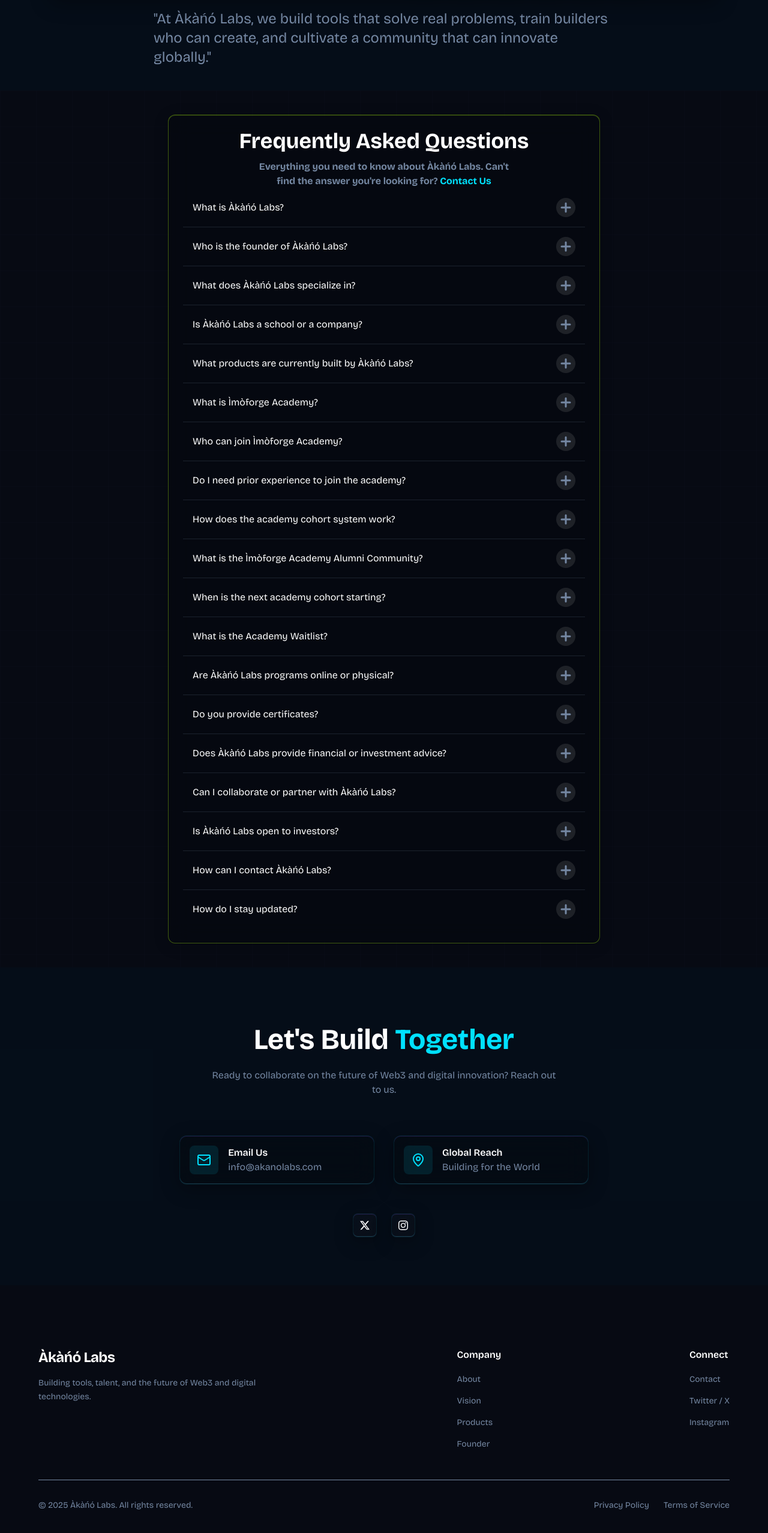
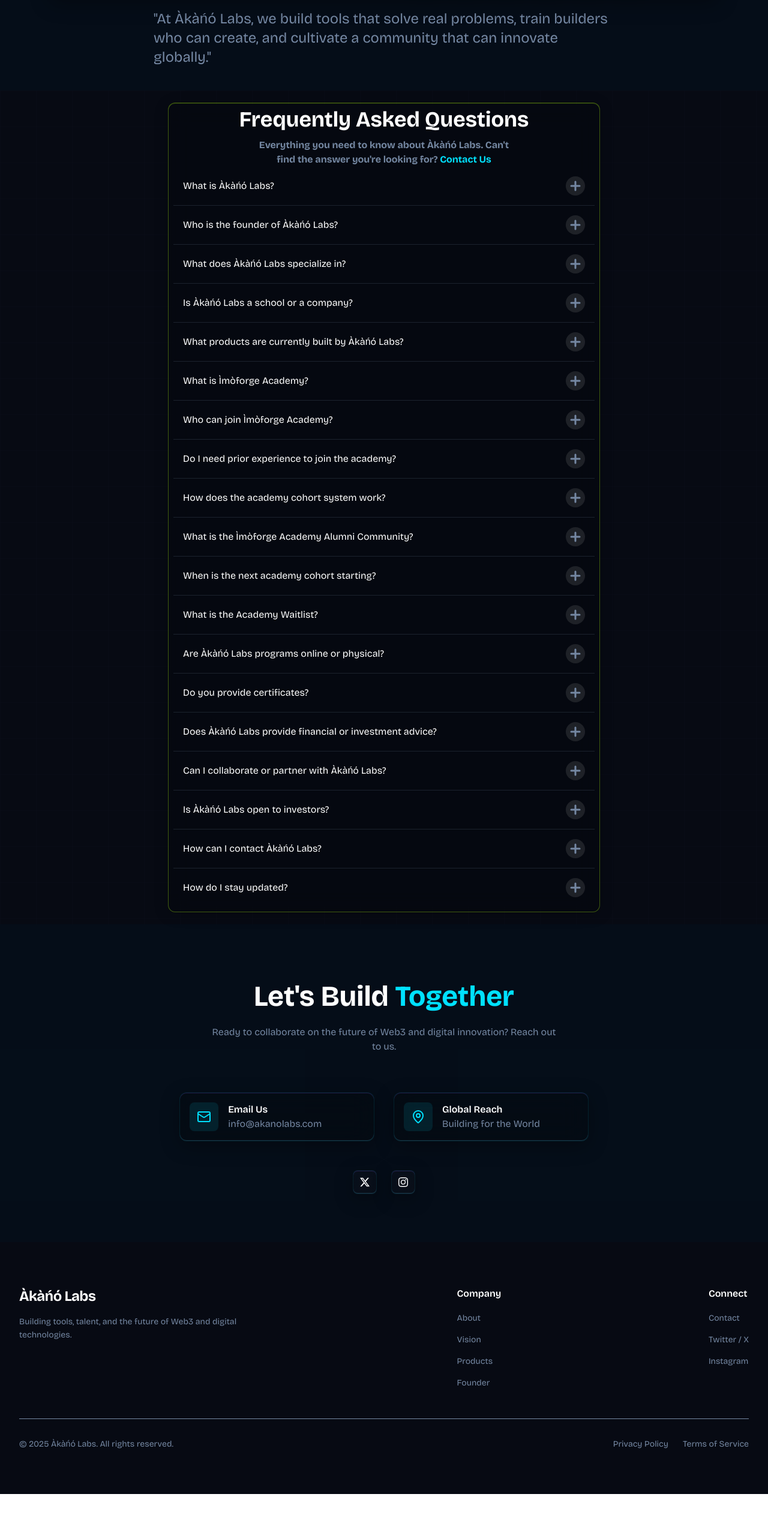
Before and after one commit to azzzops/Akano-lab, a React (Vite) app: page / in a window 1280 px wide. Shown: the part 3586-6142 px from the top of the page at 60% size. After the commit the page ends 6077 px from the top, so only its background shows below. Built offline with nearby package versions, Linux system fonts and the light colour scheme.

Commit message:
last commit

```diff
--- a/src/App.jsx
+++ b/src/App.jsx
@@ -35,14 +35,14 @@ export default function App(){
         <section id="founder" className="flex justify-center items-center p-10 min-h-105 bg-[#0215264f]">
           <Founder />
         </section>
-        <section className="flex justify-center items-center  p-10 min-h-105 relative">
+        <section className="flex justify-center items-center  p-5 min-h-105 relative">
           <div id="faqs" className="absolute inset-0 opacity-40 grid-background"></div>
           <Faqs />
         </section>
          <section id="contact" className="flex justify-center items-center p-10 min-h-105 bg-[#0215264f]">
           <Contact />
         </section>
-        <section className="flex items-center p-10 min-h-105">
+        <section className="flex items-center p-2 min-h-105">
         <Footer />
         </section>
       </main>
--- a/src/components/ui/faq.jsx
+++ b/src/components/ui/faq.jsx
@@ -148,7 +148,7 @@ export default function Faqs() {
   };
 
   return (
-    <div className="z-20 max-w-180 glass-subtle w-full p-6 rounded-xl">
+    <div className="z-20 max-w-180 glass-subtle w-full p-2 rounded-xl">
       <div className="space-y-2.5 text-center">
         <h1 className="text-center text-white md:text-4xl text-2xl font-bold">Frequently Asked Questions</h1>
         <p className="text-center max-w-md m-auto text-default-font md:text-[16px] text-[16px] font-bold">Everything you need to know about Àkàńó Labs. Can't find the answer you're looking for? <a href="#contact" className="text-for-border">Contact Us</a></p>
```
